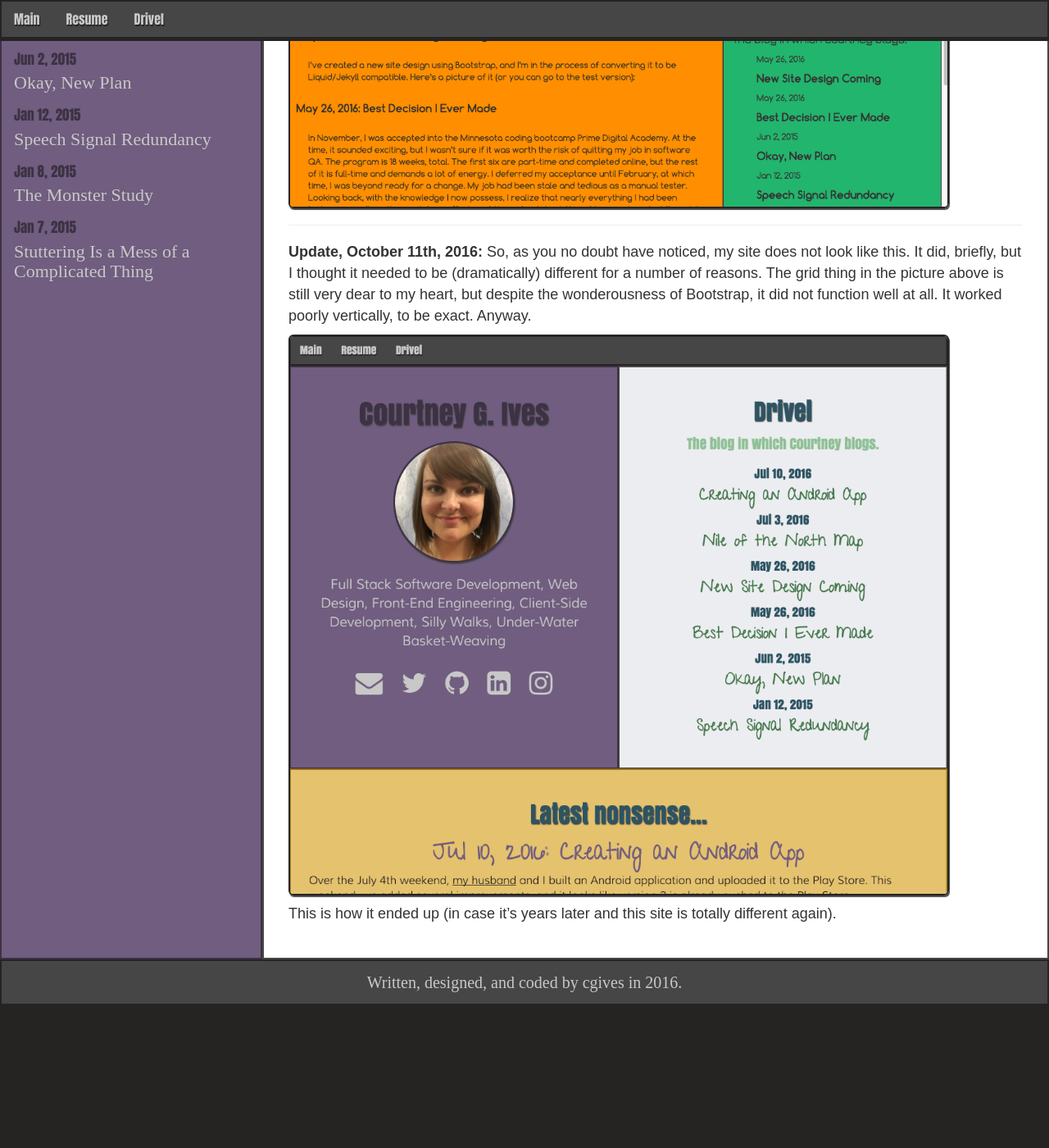
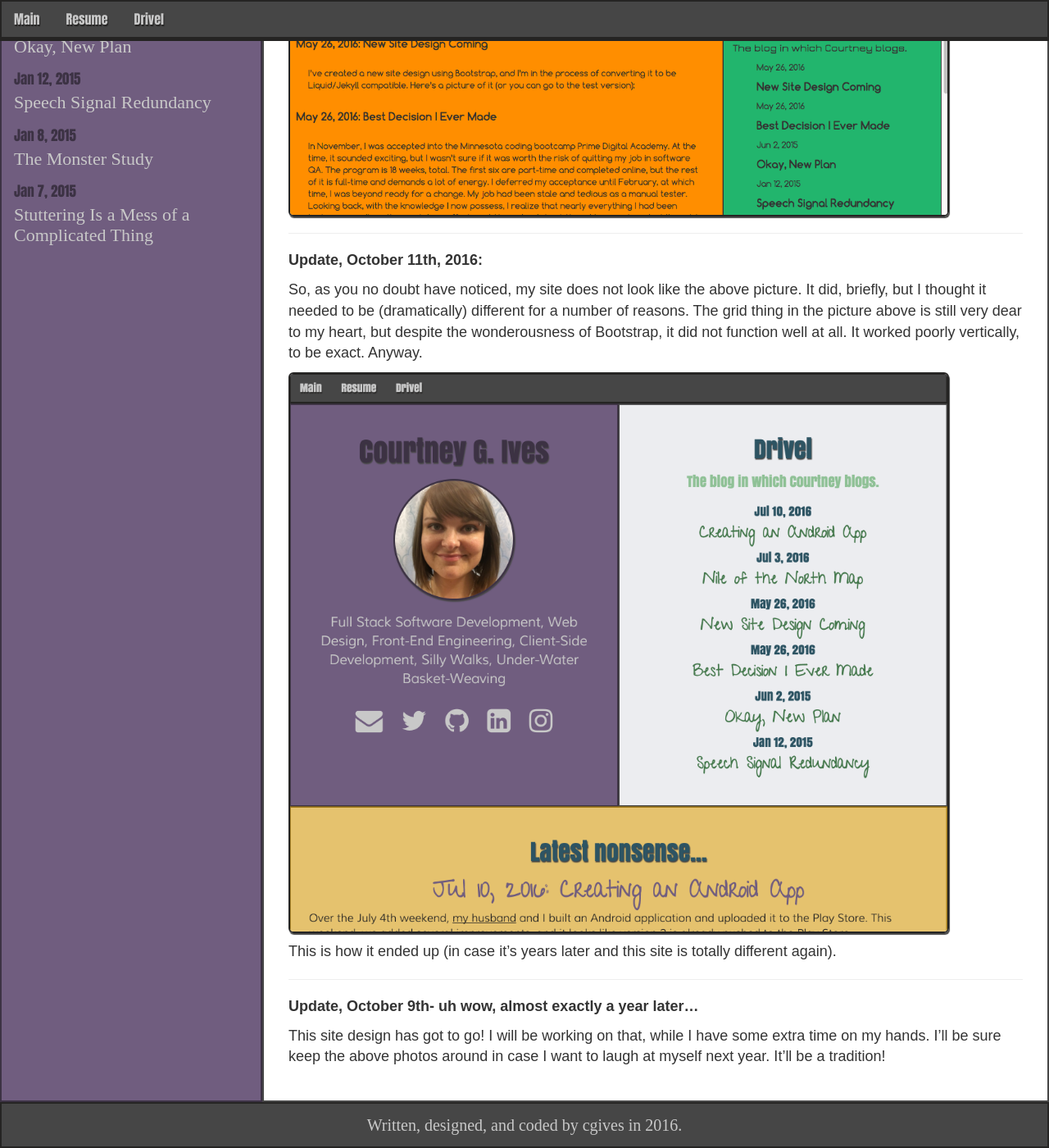
Before and after one commit to courtneygives/courtneygives.github.io, a Jekyll site: the page built from _posts/2016-05-27-newdesign.markdown, in a window 1280 px wide and 1400 px high, scrolled down 674 px. Shown: the whole window at 82% size. Built offline with Jekyll 4.4.1, drawn with Linux system fonts in a browser that asks for light colours; some web fonts are replaced; before the commit the page ends 1900 px from its top, so only the background shows below that; some of the changed text lies outside the part shown.

Commit message:
Minor updates to posts, add a ruby-version file

```diff
--- a/_posts/2016-05-26-prime.markdown
+++ b/_posts/2016-05-26-prime.markdown
@@ -10,6 +10,8 @@ In November, I was accepted into the Minnesota coding bootcamp *[Prime Digital A
 The program is 18 weeks, total. The first six are part-time and completed online, but the rest of it is full-time and demands a lot of energy. I deferred my acceptance until February, at which time, I was beyond ready for a change. My job had been stale and tedious as a manual tester. Looking back, with the knowledge I now possess, I realize that nearly everything I had been testing manually, with painstaking effort, could have (and should have) been automated.
 
 It would have been nice if I had chronicled each week's activities and topics at Prime as I went, but the whole time, it was like trying to "drink from a firehose." In other words, Prime made us work hard-- especially the first six weeks in class.
+
+------
 
 First, we reviewed what we had done online: the basics of JavaScript, jQuery, HTML5, and CSS3. Before we even got to class, I had coded a lot in each language, and had begun to think like a software engineer.
 
@@ -25,6 +27,8 @@ We are now on week 10. Two more to go. Weeks 7 and 8 were dedicated to a solo-pr
   - Junior = Solo Project (weeks 7, 8)
   - Senior = Group Project (weeks 9, 10, 11, and maybe a bit of 12).
 
+------
+
 Now that I'm a senior (this really isn't a thing at Prime, but I'm going with it), I really feel like I'm a few months or a year ahead of where I was last. It's so strange to think that there was a time (just a few months ago) that I was a virgin to standing up a server. I thought JavaScript and Java were coffee shops. Alright, that's an exaggeration, but I assumed they were related (Java is to JavaScript as ham is to hamster, as car is to carpet).
 
 My group is five of us, working on a project for a non-profit. They asked us to build an online map of food resources for North Minneapolis, and we're doing quite well with it, so far. I have experience working on an Agile team at my old job, and I've been fairly obnoxious about adhering to Agile as much as possible (it's okay, my teammates secretly love me for it, I just know it).
--- a/_posts/2016-05-27-newdesign.markdown
+++ b/_posts/2016-05-27-newdesign.markdown
@@ -1,20 +1,28 @@
 ---
 layout: post
-title:  "New Site Design Coming"
+title:  "New Site Design Coming [updated]"
 date:   2016-05-26
 categories: updates
 ---
 
+Original post: 05/26/2017
+
 I've created a new site design using Bootstrap, and I'm in the process of converting it to be Liquid/Jekyll compatible.
 
-Here's a picture of it:
 ![new design](/images/boxy-design.png)
 
 ------
 
 **Update, October 11th, 2016:**
-So, as you no doubt have noticed, my site does not look like this. It did, briefly, but I thought it needed to be (dramatically) different for a number of reasons. The grid thing in the picture above is still very dear to my heart, but despite the wonderousness of Bootstrap, it did not function well at all. It worked poorly vertically, to be exact. Anyway.
+
+So, as you no doubt have noticed, my site does not look like the above picture. It did, briefly, but I thought it needed to be (dramatically) different for a number of reasons. The grid thing in the picture above is still very dear to my heart, but despite the wonderousness of Bootstrap, it did not function well at all. It worked poorly vertically, to be exact. Anyway.
 
 ![actual design](/images/2016-actual-design.png)
 
 This is how it ended up (in case it's years later and this site is totally different again).
+
+------
+
+**Update, October 9th- uh wow, almost exactly a year later...**
+
+This site design has got to go! I will be working on that, while I have some extra time on my hands. I'll be sure keep the above photos around in case I want to laugh at myself next year. It'll be a tradition!
--- /dev/null
+++ b/portfolio.html
@@ -0,0 +1,4 @@
+---
+layout: portfolio
+permalink: /portfolio/
+---
```
Also changed, not shown: _layouts/portfolio.html (added, +16 -0 lines), _posts/2016-07-03-map-application.md (+1 -1 lines), _posts/2016-07-10-score-cleaver.md (+1 -8 lines), _posts/2016-10-11-wordpress.md (deleted, +0 -23 lines), Gemfile.lock, 1 other file.
